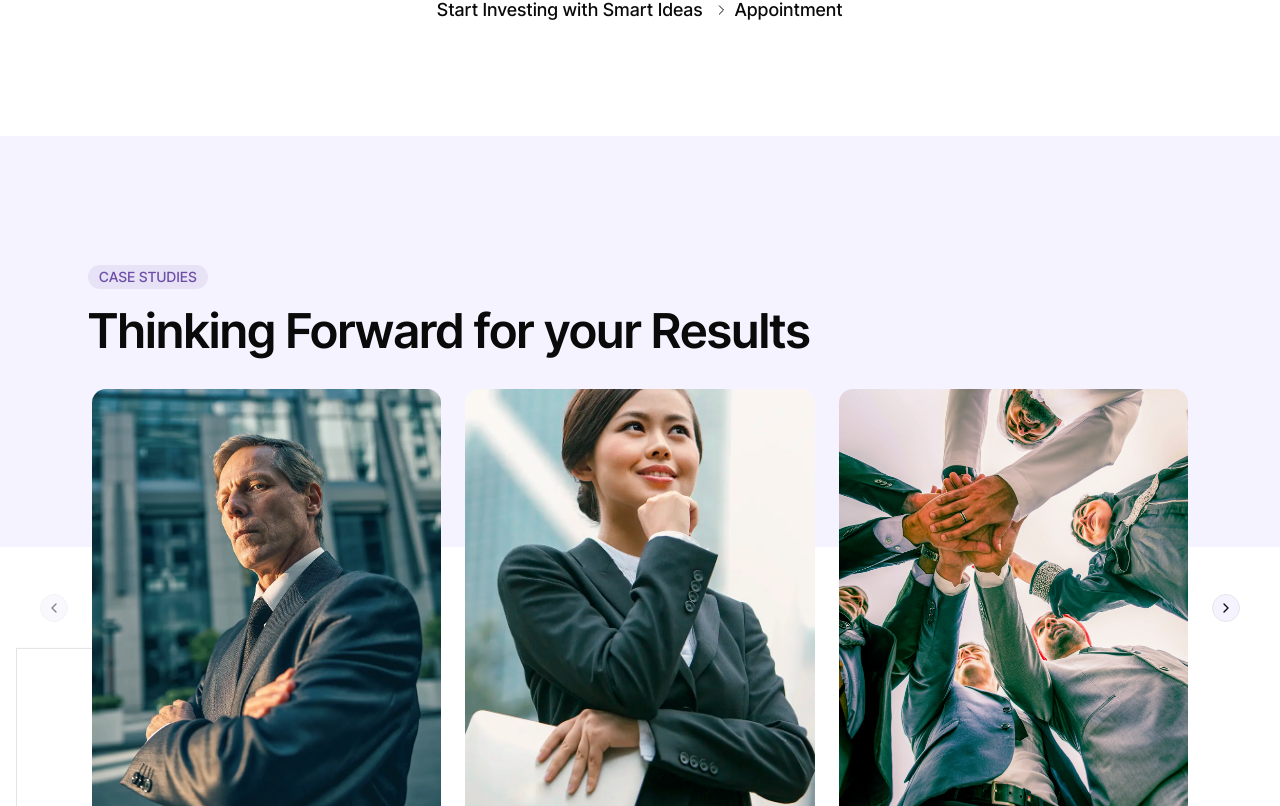
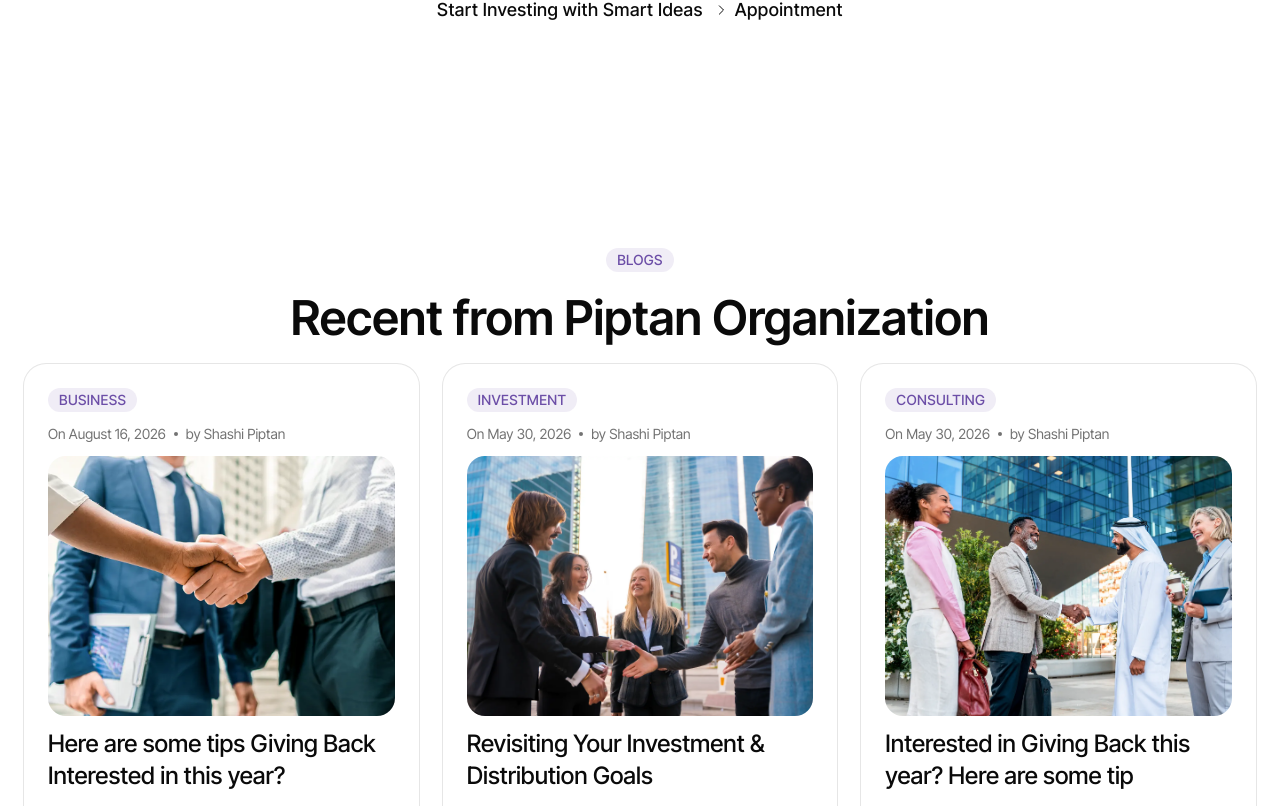
Before and after one commit to itzTedx/piptan-organization, a Next.js app: page / in a window 1280 px wide. Shown: the part 6354-7160 px from the top of the page. Built offline with nearby package versions, Linux system fonts and the light colour scheme.

Commit message:
refactor(page): comment out CaseStudies component and update footer blog mapping method

```diff
--- a/src/app/page.tsx
+++ b/src/app/page.tsx
@@ -4,7 +4,6 @@ import { MotionCarousel } from "@/components/ui/motion-carousel";
 
 import { About } from "@/modules/views/about";
 import { Blogs } from "@/modules/views/blogs";
-import { CaseStudies } from "@/modules/views/case-studies";
 import { Cta } from "@/modules/views/cta";
 import { Faqs } from "@/modules/views/faqs";
 import { Feature } from "@/modules/views/feature";
@@ -50,7 +49,7 @@ export default function Page() {
 			<WhyChooseUs />
 			<Industries />
 			<HowWeWorks />
-			<CaseStudies />
+			{/* <CaseStudies /> */}
 			<Blogs />
 			<Faqs />
 			<Cta />
--- a/src/components/layout/footer.tsx
+++ b/src/components/layout/footer.tsx
@@ -98,7 +98,7 @@ export function Footer() {
 				<div>
 					<h4 className="border-b pb-3 font-semibold text-2xl">Popular Post</h4>
 					<ul className="mt-4 mb-3 space-y-3">
-						{BLOGS.splice(0, 2).map((blog) => (
+						{BLOGS.slice(0, 2).map((blog) => (
 							<li key={blog.id}>
 								<Link
 									className="flex flex-col gap-2 font-medium hover:text-primary"
--- a/src/modules/views/blogs.tsx
+++ b/src/modules/views/blogs.tsx
@@ -9,6 +9,7 @@ import { IconChevronRight } from "@/assets/icon/chevrons";
 import { BLOGS } from "@/data/resources";
 
 export function Blogs() {
+	console.log(BLOGS);
 	return (
 		<section className="bg-card py-10 sm:py-12 md:py-16 lg:py-28">
 			<div className="container mx-auto flex max-w-7xl flex-col items-center gap-4 px-4 sm:px-6">
```
